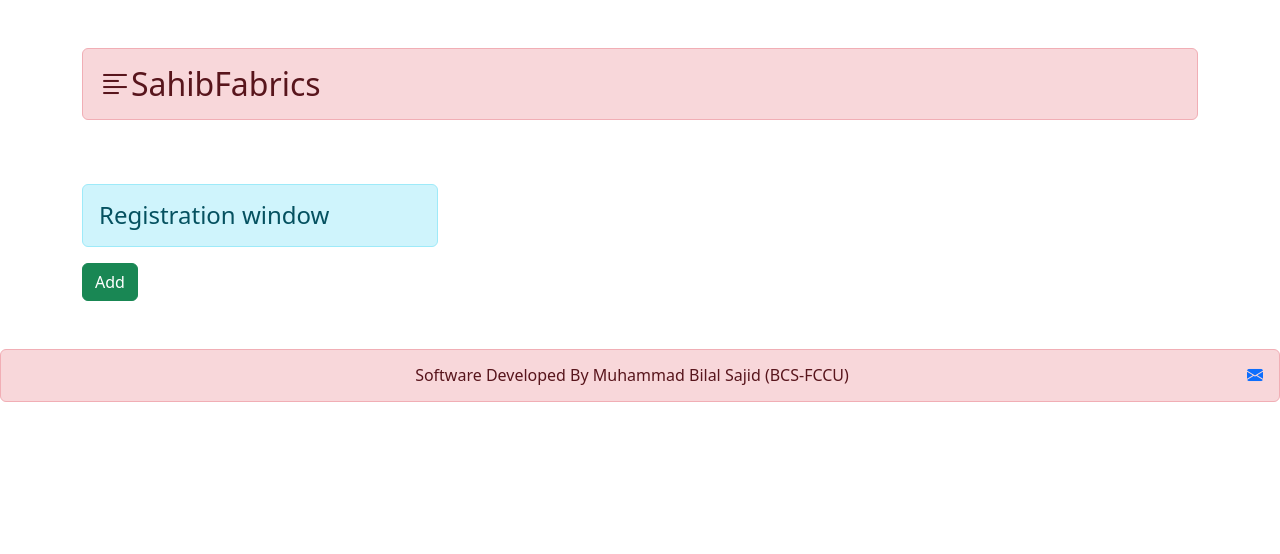
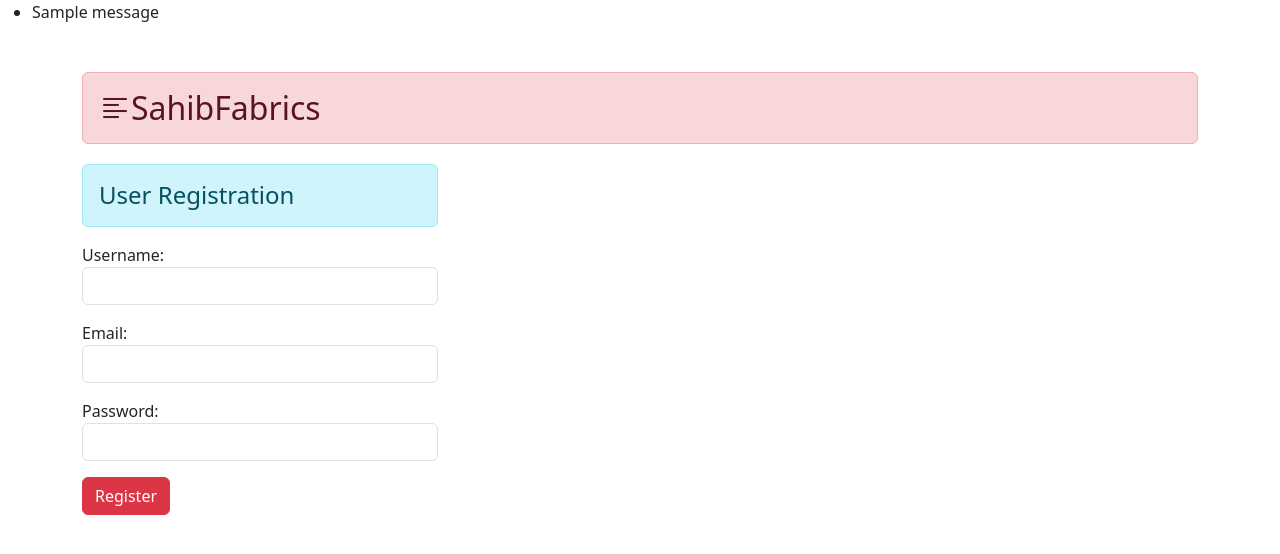
Before and after one commit to bilalsajidali/sahibfabrics, a Django app: page /register/ in a window 1280 px wide. Shown: the top 554 px of the page. Run offline with Django 4.2, Linux system fonts and the light colour scheme; one stand-in notice (Sample message) is shown; some libraries are stand-ins or nearby versions.

Commit message:
complete auth attach with add stock [edit,delete]
login system , add stock attach with auth , register , editstock ...... patch 1 directly to main this is from patch2 branch

```diff
--- a/SahibFabricsProject/account/admin.py
+++ b/SahibFabricsProject/account/admin.py
@@ -1,10 +1,10 @@
 from django.contrib import admin
-from .models import User
+from .models import User_model
 from .models import Suits_model
 # Register your models here.
-@admin.register(User)
+@admin.register(User_model)
 class UserAdmin(admin.ModelAdmin):
-    list_display= ('id','name','email','password')
+    list_display= ('id','username','email','password')
 
 @admin.register(Suits_model)
 class UserAdmin(admin.ModelAdmin):
--- a/SahibFabricsProject/account/forms.py
+++ b/SahibFabricsProject/account/forms.py
@@ -1,5 +1,6 @@
 from django import forms
 from .models import Suits_model
+from .models import User_model
 
 class AddStock_form(forms.ModelForm):
     class Meta():
@@ -14,3 +15,14 @@
             'Suit_Shop_No':forms.TextInput(attrs={'class':'form-control'}),
 
         }
+
+class register_form(forms.ModelForm):
+    class Meta():
+        model=User_model
+        fields=['username','email','password']
+        widgets={
+            'username':forms.TextInput(attrs={'class':'form-control'}),
+            'email':forms.EmailInput(attrs={'class':'form-control'}),
+            'password':forms.PasswordInput(attrs={'class':'form-control'}),
+
+        }
--- a/SahibFabricsProject/account/models.py
+++ b/SahibFabricsProject/account/models.py
@@ -4,8 +4,8 @@
 
 # Create your models here.
 
-class User(models.Model):
-    name=models.CharField(max_length=100)
+class User_model(models.Model):
+    username=models.CharField(max_length=100)
     email=models.EmailField(max_length=100)
     password=models.CharField(max_length=100)
 
--- a/SahibFabricsProject/account/templates/base.html
+++ b/SahibFabricsProject/account/templates/base.html
@@ -1,6 +1,7 @@
 <!DOCTYPE html>
 {% load static %}
 <html lang="en">
+
 <head>
     <meta charset="UTF-8">
     <meta name="viewport" content="width=device-width, initial-scale=1.0">
@@ -13,15 +14,23 @@
     {% bootstrap_css %}
     {% bootstrap_javascript %}
 </head>
+
 <body>
+    {% if messages %}
+    <ul class="messages">
+        {% for message in messages %}
+        <li{% if message.tags %} class="{{ message.tags }}" {% endif %}>{{ message }}</li>
+            {% endfor %}
+    </ul>
+    {% endif %}
 
     <div class="container mt-5">
         <h2 class="bi-text-left alert alert-danger">SahibFabrics</h2>
         {% block content %} {% endblock content %}
     </div>
-    <footer>
-        <h6 class="text-center alert alert-danger mt-5" >Software Developed By  Muhammad Bilal Sajid (BCS-FCCU) <a class="float-end  bi bi-envelope-fill" href="mailto:bilalsajidali@gmail.com"></a> </h6>
-    </footer>
+
+
     <script src="https://cdn.jsdelivr.net/npm/bootstrap@5.3.2/dist/js/bootstrap.bundle.min.js"></script>
 </body>
+
 </html>
--- a/SahibFabricsProject/account/templates/register.html
+++ b/SahibFabricsProject/account/templates/register.html
@@ -2,13 +2,14 @@
 
 {%block content%}
 <div class="row">
-    <div class="col-sm-4">
-        <h4 class="mt-5 text-align center alert alert-info ">Registration window</h4>
+    <div class="col-sm-4">   <!--This div is for registerform-->
+        <h4 class="mt-1 text-align center alert alert-info ">User Registration</h4>
         <form action="" method="POST">
             {%csrf_token%}
             {{form.as_p}}
-            <input type="submit" class="btn btn-success" value="Add" >
+            <button type="submit" class="btn btn-danger ">Register</button>
         </form>
+    </div>
 
     </div>
 </div>
--- a/SahibFabricsProject/account/urls.py
+++ b/SahibFabricsProject/account/urls.py
@@ -10,6 +10,8 @@
     path('register/',views.register,name='register'),
     path('addstock/',views.AddStock,name='addstock'),
     path('delete/<int:id>/',views.delete_stock,name='deletestock'),
+    path('update/<int:id>/',views.update_stock,name='updatestock'),
+    path('logout/',views.logout_page,name='logout'),
 
 
 ]
--- a/SahibFabricsProject/account/views.py
+++ b/SahibFabricsProject/account/views.py
@@ -2,20 +2,81 @@
 from django.http import HttpResponse
 from django.template import loader
 from .forms import AddStock_form
+from .forms import register_form
 from .models import Suits_model
+from .models import User_model
 from django.contrib.auth.hashers import make_password
 from django.shortcuts import redirect
+from django.contrib.auth.models import User
+from django.contrib import messages
+from django.contrib.auth import authenticate , login ,logout
+from django.contrib.auth.decorators import login_required
+
+
+
 
 def home(request):
     return render(request,"home.html")
 
-def account(request):
-    return render(request,"login.html")   # account means login
+def account(request):            # account means login
+    if request.method == 'POST':
+        username=request.POST.get('username')
+        password=request.POST.get('password')
+        if password=='':
+            messages.error(request,"Password Invalid")
+            return redirect('account')
+
+        if User.objects.filter(username=username).exists():
+            user=authenticate(username=username,password=password)
+            login(request,user, backend='django.contrib.auth.backends.ModelBackend')
+            return redirect('/addstock')
+        else:
+            messages.error(request,"Invalid Password!")
+    else:
+        return render(request,"account.html")
+
+def logout_page(request):
+    logout(request)
+    return redirect('account')
+
+
+    return render(request,"account")
 
 
 def register(request):
-    return render(request,"register.html")
+    if request.method == 'POST':
+        fm=register_form(request.POST)
+        if fm.is_valid():
+            username=request.POST.get('username')
+            email=request.POST.get('email')
+            password=request.POST.get('password')
+            hpw=make_password(password)   # hashing password
 
+            user1=User.objects.filter(username=username)
+            user2=User.objects.filter(email=email)
+            if user1.exists():
+                messages.info(request, "Username already exists!")
+                return redirect('/register')
+            elif user2.exists():
+                messages.info(request, "email already exists!")
+                return redirect('/register')
+
+            #user creation adding to users(auth)
+            user=User.objects.create(username=username,email=email,password=hpw)
+            user.save()
+            messages.success(request, "Register Successfully.")
+            fm=register_form()
+
+        return redirect('/account')
+
+    else:
+        fm=register_form()
+
+
+    return render(request,"register.html",{'form':fm})
+
+
+@login_required(login_url='/account')
 def AddStock(request): # add and show stock
     if request.method == 'POST':
         fm=AddStock_form(request.POST)
@@ -35,3 +96,21 @@
         pi=Suits_model.objects.get(pk=id)
         pi.delete()
         return redirect('/addstock')
+
+
+def update_stock(request,id): #update suits or edit suits data
+
+    if request.method =='POST':
+        pi=Suits_model.objects.get(pk=id)
+        fm=AddStock_form(request.POST,instance=pi)
+        if fm.is_valid():
+            fm.save()
+            return redirect('/addstock')
+    else:
+        pi=Suits_model.objects.get(pk=id)
+        fm=AddStock_form(instance=pi)
+
+
+
+
+    return render(request,"updatestock.html",{'form':fm})
```
Also changed, not shown: SahibFabricsProject/account/templates/AddStock.html (+8 -4 lines), SahibFabricsProject/account/templates/UpdateStock.html (added, +19 -0 lines), SahibFabricsProject/account/templates/account.html (added, +20 -0 lines), SahibFabricsProject/account/templates/home.html (+5 -10 lines), SahibFabricsProject/account/migrations/0003_rename_user_user_model_and_more.py (added), SahibFabricsProject/db.sqlite3.
